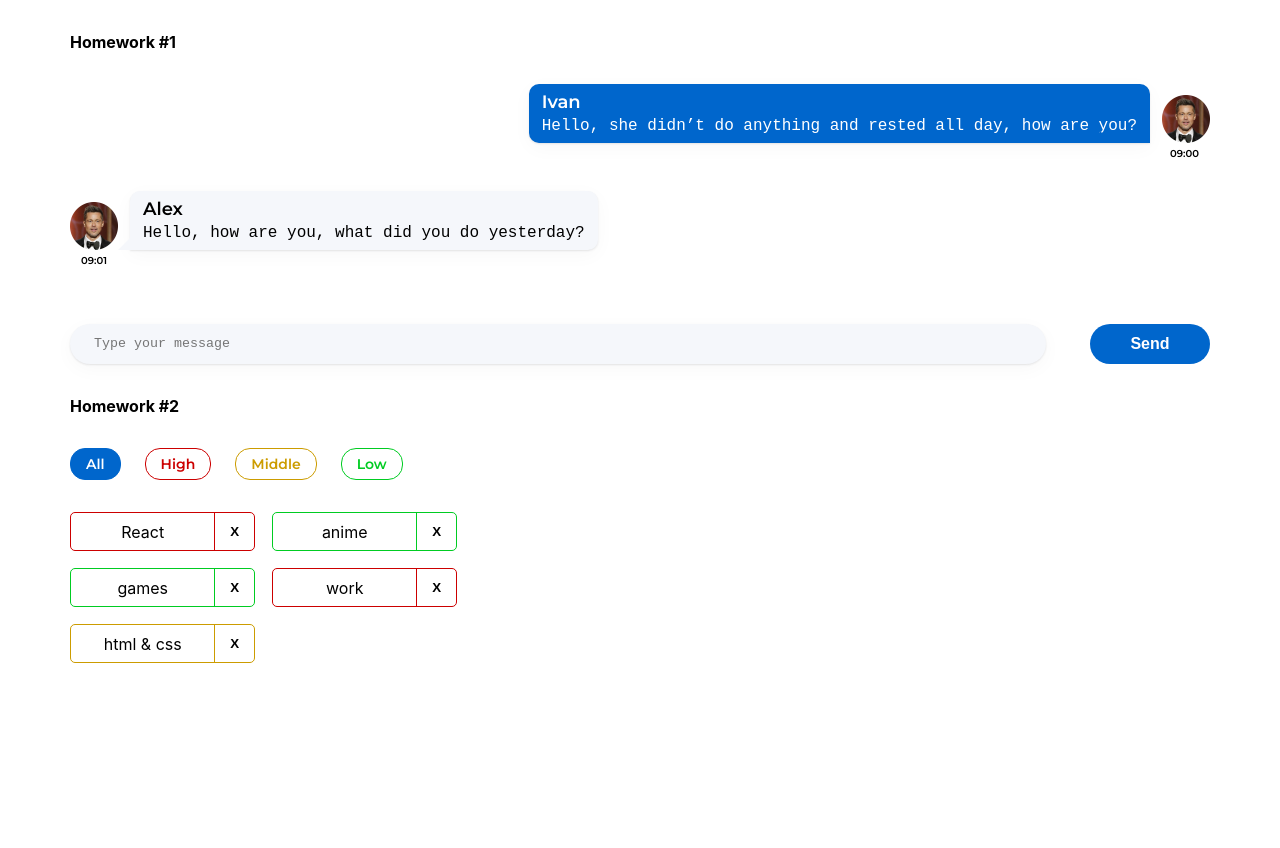
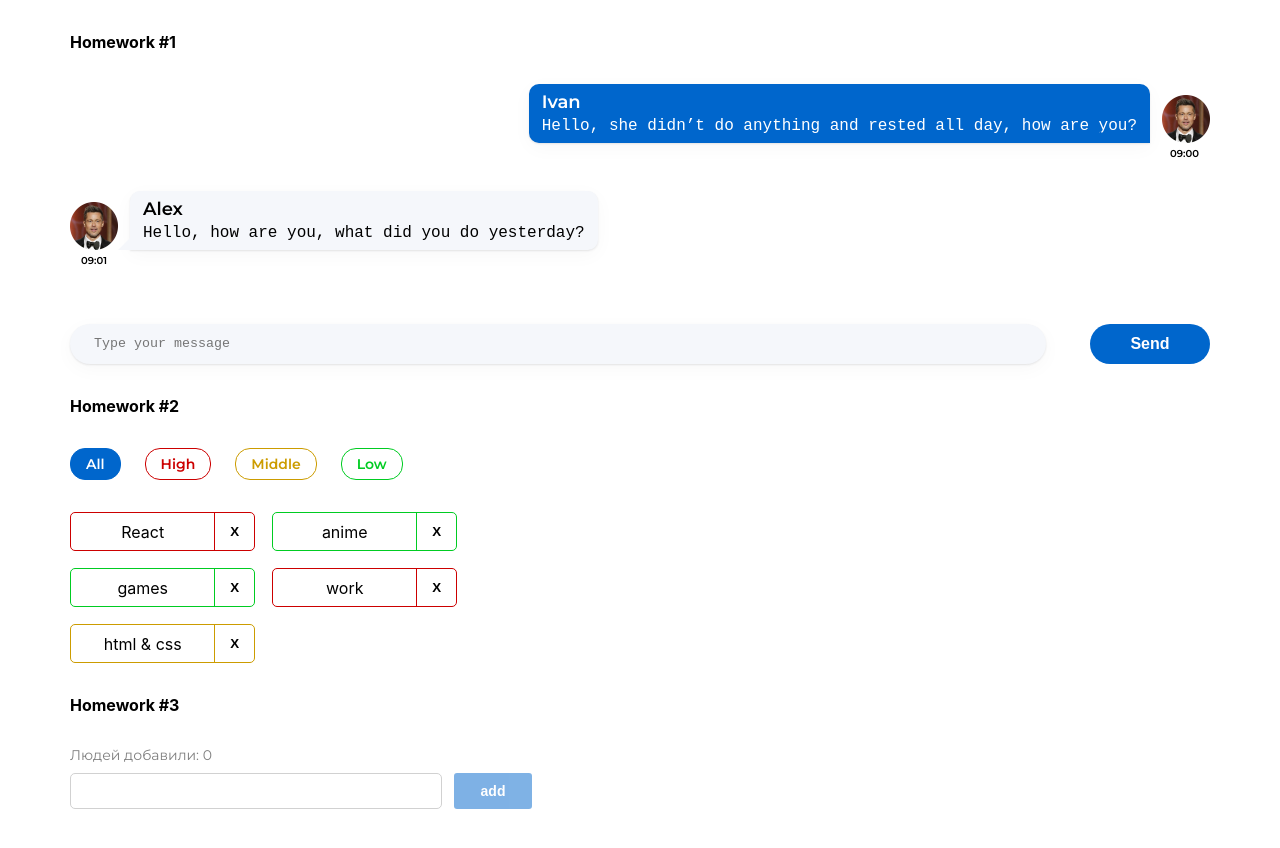
Before and after one commit to igor-minaev/homework-with-autotest, a React (Create React App) app: page / in a window 1280 px wide. Shown: the top 848 px of the page. Before the commit the page ends 800 px from the top, so only its background shows below. Built offline with nearby package versions, Linux system fonts and the light colour scheme.

Commit message:
homework 3

```diff
--- a/src/s1-main/App.tsx
+++ b/src/s1-main/App.tsx
@@ -2,6 +2,7 @@ import React from 'react'
 import s from './App.module.css'
 import HW1 from '../s2-homeworks/hw01/HW1'
 import HW2 from "../s2-homeworks/hw02/HW2";
+import HW3 from "../s2-homeworks/hw03/HW3";
 
 function App() {
     return (
@@ -9,7 +10,7 @@ function App() {
             <HW1/>
             {/*раскомментировать по ходу выполнения*/}
             <HW2/>
-            {/*<HW3/>*/}
+            <HW3/>
             {/*<HW4/>*/}
 
             {/*при выполнении дз 5 и более - закомментировать здесь дз 1-4, так как они есть внутри дз 5*/}
--- a/src/s2-homeworks/hw03/Greeting.module.css
+++ b/src/s2-homeworks/hw03/Greeting.module.css
@@ -1,35 +1,80 @@
+@import url('https://fonts.googleapis.com/css2?family=Montserrat:wght@400;600&display=swap');
+
 .greetingForm {
+    font-family: 'Montserrat', sans-serif;
 }
 
 .inputAndButtonContainer {
+    display: flex;
 }
 
 .error {
+    color: #CC0000;
 }
 
 .input {
+    width: 372px;
+    height: 36px;
+    padding: 8px 12px;
+    margin: 0 12px 10px 0;
+    border: 1px solid #D1D1D1;
+    border-radius: 5px;
+    outline: none;
+    font-weight: 500;
+    font-size: 16px;
+    line-height: 20px;
+    color: #000000;
 }
 
 .input:focus {
+    border: 1px solid #0066CC;
 }
 
 .errorInput {
+    border: 1px solid #CC0000;
 }
 
 .button {
+    width: 78px;
+    height: 36px;
+    background: #0066CC;
+    border-radius: 3px;
+    border: none;
+    font-weight: 600;
+    font-size: 14px;
+    line-height: 20px;
+    color: #FFFFFF;
+    cursor: pointer;
+    transition: .15ms;
+}
+
+button:hover {
+    font-size: 16px;
+    background: #05b1e8;
 }
 
 .button:focus {
+
 }
 
 .button:active {
 }
 
 .button:disabled {
+    opacity: 0.5;
 }
 
 .text {
+    font-weight: 400;
+    font-size: 14px;
+    line-height: 17px;
+    color: rgba(0, 0, 0, 0.5);
+    margin-bottom: 9px;
 }
 
 .greeting {
+    font-weight: 500;
+    font-size: 14px;
+    line-height: 17px;
+    color: #000000;
 }
--- a/src/s2-homeworks/hw03/Greeting.tsx
+++ b/src/s2-homeworks/hw03/Greeting.tsx
@@ -2,14 +2,14 @@ import React, {ChangeEvent, KeyboardEvent} from 'react'
 import s from './Greeting.module.css'
 
 type GreetingPropsType = {
-    name: any // need to fix any
-    setNameCallback: any // need to fix any
-    addUser: any // need to fix any
-    onBlur: any // need to fix any
-    onEnter: any // need to fix any
-    error: any // need to fix any
-    totalUsers: any // need to fix any
-    lastUserName?: any // need to fix any
+    name: string // need to fix any
+    setNameCallback: (e: ChangeEvent<HTMLInputElement>) => void // need to fix any
+    addUser: () => void // need to fix any
+    onBlur: () => void // need to fix any
+    onEnter: (e: KeyboardEvent<HTMLInputElement>) => void // need to fix any
+    error: string // need to fix any
+    totalUsers: number // need to fix any
+    lastUserName?: string // need to fix any
 }
 
 // презентационная компонента (для верстальщика)
@@ -25,7 +25,7 @@ const Greeting: React.FC<GreetingPropsType> = (
         lastUserName,
     } // деструктуризация пропсов
 ) => {
-    const inputClass = s.errorInput // need to fix with (?:)
+    const inputClass = error ? `${s.input} ${s.errorInput}` : s.input // need to fix with (?:)
 
     return (
         <div id={'hw3-form'} className={s.greetingForm}>
--- a/src/s2-homeworks/hw03/GreetingContainer.tsx
+++ b/src/s2-homeworks/hw03/GreetingContainer.tsx
@@ -1,20 +1,30 @@
-import React, { ChangeEvent, KeyboardEvent, useState } from 'react'
+import React, {ChangeEvent, KeyboardEvent, useState} from 'react'
 import Greeting from './Greeting'
-import { UserType } from './HW3'
+import {UserType} from './HW3'
 
 type GreetingContainerPropsType = {
-    users: any // need to fix any
-    addUserCallback: any // need to fix any
+    users: Array<UserType> // need to fix any
+    addUserCallback: (name: string) => void // need to fix any
 }
 
-export const pureAddUser = (name: any, setError: any, setName: any, addUserCallback: any) => {
+export const pureAddUser = (name: string, setError: (error: string) => void, setName: (name: string) => void, addUserCallback: (name: string) => void) => {
+    if (!name.trim()) {
+        setError('Ошибка! Введите имя!')
+        addUserCallback(name)
+        setName(name)
+    } else {
+        addUserCallback(name)
+        setName('')
+    }
     // если имя пустое - показать ошибку, иначе - добавить юзера и очистить инпут
 }
 
-export const pureOnBlur = (name: any, setError: any) => { // если имя пустое - показать ошибку
+export const pureOnBlur = (name: string, setError: (error: string) => void) => { // если имя пустое - показать ошибку
+    !name && setError('Ошибка! Введите имя!')
 }
 
-export const pureOnEnter = (e: any, addUser: any) => { // если нажата кнопка Enter - добавить
+export const pureOnEnter = (e: KeyboardEvent<HTMLInputElement>, addUser: () => void) => { // если нажата кнопка Enter - добавить
+    e.key === 'Enter' && addUser()
 }
 
 // более простой и понятный для новичков
@@ -22,15 +32,15 @@ export const pureOnEnter = (e: any, addUser: any) => { // если нажата
 
 // более современный и удобный для про :)
 const GreetingContainer: React.FC<GreetingContainerPropsType> = ({
-    users,
-    addUserCallback,
-}) => {
+                                                                     users,
+                                                                     addUserCallback,
+                                                                 }) => {
     // деструктуризация пропсов
-    const [name, setName] = useState<any>('') // need to fix any
-    const [error, setError] = useState<any>('') // need to fix any
+    const [name, setName] = useState<string>('') // need to fix any
+    const [error, setError] = useState<string>('') // need to fix any
 
-    const setNameCallback = (e: any) => { // need to fix any
-        setName('some name') // need to fix
+    const setNameCallback = (e: ChangeEvent<HTMLInputElement>) => { // need to fix any
+        setName(e.currentTarget.value) // need to fix
 
         error && setError('')
     }
@@ -42,12 +52,12 @@ const GreetingContainer: React.FC<GreetingContainerPropsType> = ({
         pureOnBlur(name, setError)
     }
 
-    const onEnter = (e: any) => {
+    const onEnter = (e: KeyboardEvent<HTMLInputElement>) => {
         pureOnEnter(e, addUser)
     }
 
-    const totalUsers = 0 // need to fix
-    const lastUserName = 'some name' // need to fix
+    const totalUsers = users.length // need to fix
+    const lastUserName = totalUsers ? users[users.length - 1].name : ''; // need to fix
 
     return (
         <Greeting
--- a/src/s2-homeworks/hw03/HW3.tsx
+++ b/src/s2-homeworks/hw03/HW3.tsx
@@ -1,5 +1,5 @@
-import React, { useState } from 'react'
-import { v1 } from 'uuid'
+import React, {useState} from 'react'
+import {v1} from 'uuid'
 import s2 from '../../s1-main/App.module.css'
 import GreetingContainer from './GreetingContainer'
 
@@ -19,20 +19,22 @@ import GreetingContainer from './GreetingContainer'
 
 // types
 export type UserType = {
-    _id: any // need to fix any
-    name: any // need to fix any
+    _id: string // need to fix any
+    name: string // need to fix any
 }
 
-export const pureAddUserCallback = (name: any, setUsers: any, users: any) => { // need to fix any
-    const user = { // need to fix
+export const pureAddUserCallback = (name: string, setUsers: (users: Array<UserType>) => void, users: Array<UserType>) => { // need to fix any
+    const user: UserType = { // need to fix
+        _id: v1(),
+        name
     }
     setUsers([...users, user])
 }
 
 const HW3 = () => {
-    const [users, setUsers] = useState<any>([]) // need to fix any
+    const [users, setUsers] = useState<Array<UserType>>([]) // need to fix any
 
-    const addUserCallback = (name: any) => { // need to fix any
+    const addUserCallback = (name: string) => { // need to fix any
         pureAddUserCallback(name, setUsers, users)
     }
 
```
